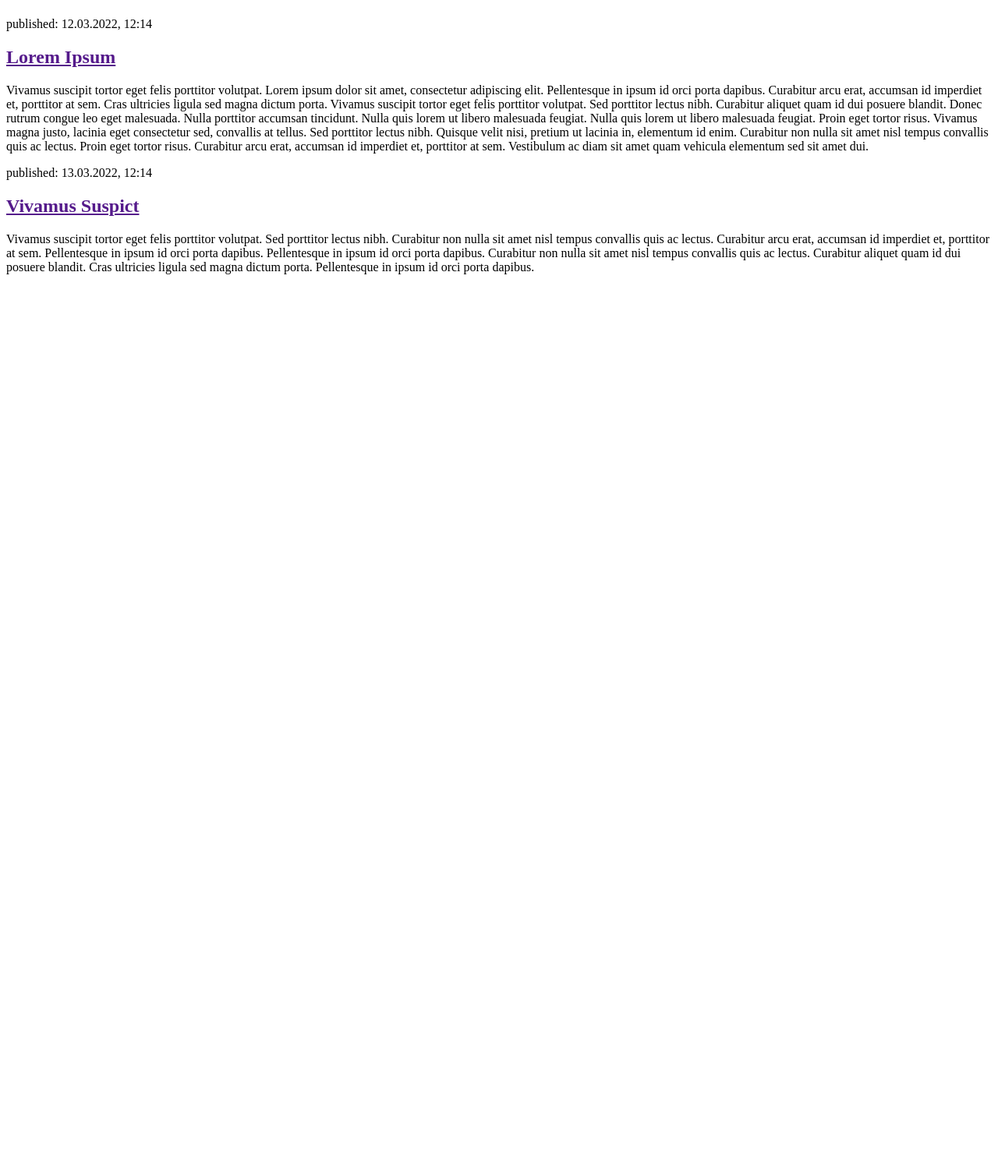
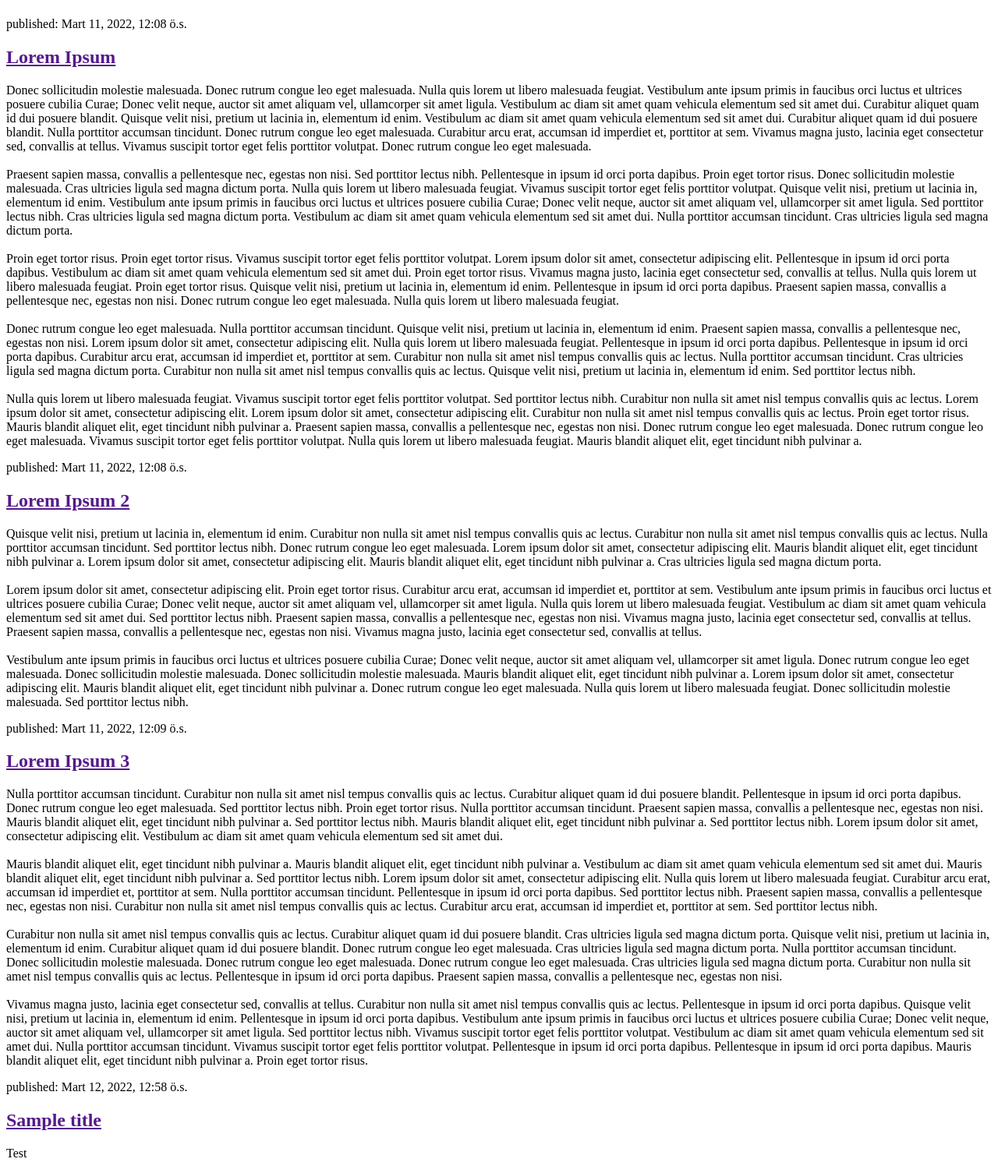
Before and after one commit to koglak/bounswe574-2022-gr2, a Django app: page / in a window 1280 px wide. Shown: the part 58-1563 px from the top of the page at 78% size. Before the commit the page ends 410 px from the top, so only its background shows below. Run offline with Django 3.2, Linux system fonts and the light colour scheme; data comes from the database, SQL or seed files in the repository; both versions use the stored data as it was after the commit.

Commit message:
model and template is connected.

```diff
--- a/blog/templates/blog/post_list.html
+++ b/blog/templates/blog/post_list.html
@@ -8,16 +8,15 @@
             <h1><a href="/">Welcome to My Blog!</a></h1>
         </header>
 
-        <article>
-            <time>published: 12.03.2022, 12:14</time>
-            <h2><a href="">Lorem Ipsum</a></h2>
-            <p>Vivamus suscipit tortor eget felis porttitor volutpat. Lorem ipsum dolor sit amet, consectetur adipiscing elit. Pellentesque in ipsum id orci porta dapibus. Curabitur arcu erat, accumsan id imperdiet et, porttitor at sem. Cras ultricies ligula sed magna dictum porta. Vivamus suscipit tortor eget felis porttitor volutpat. Sed porttitor lectus nibh. Curabitur aliquet quam id dui posuere blandit. Donec rutrum congue leo eget malesuada. Nulla porttitor accumsan tincidunt. Nulla quis lorem ut libero malesuada feugiat. Nulla quis lorem ut libero malesuada feugiat. Proin eget tortor risus. Vivamus magna justo, lacinia eget consectetur sed, convallis at tellus. Sed porttitor lectus nibh. Quisque velit nisi, pretium ut lacinia in, elementum id enim. Curabitur non nulla sit amet nisl tempus convallis quis ac lectus. Proin eget tortor risus. Curabitur arcu erat, accumsan id imperdiet et, porttitor at sem. Vestibulum ac diam sit amet quam vehicula elementum sed sit amet dui.</p>
-        </article>
 
-        <article>
-            <time>published: 13.03.2022, 12:14</time>
-            <h2><a href="">Vivamus Suspict</a></h2>
-            <p>Vivamus suscipit tortor eget felis porttitor volutpat. Sed porttitor lectus nibh. Curabitur non nulla sit amet nisl tempus convallis quis ac lectus. Curabitur arcu erat, accumsan id imperdiet et, porttitor at sem. Pellentesque in ipsum id orci porta dapibus. Pellentesque in ipsum id orci porta dapibus. Curabitur non nulla sit amet nisl tempus convallis quis ac lectus. Curabitur aliquet quam id dui posuere blandit. Cras ultricies ligula sed magna dictum porta. Pellentesque in ipsum id orci porta dapibus.</p>
-        </article>
+        {% for post in posts %}
+            <article>
+                <time>published: {{ post.published_date }}</time>
+                <h2><a href="">{{ post.title }}</a></h2>
+                <p>{{ post.text|linebreaksbr }}</p>
+            </article>
+        {% endfor %}
+
+
     </body>
 </html>
--- a/blog/views.py
+++ b/blog/views.py
@@ -1,5 +1,9 @@
 from django.shortcuts import render
+from .models import Post
+from django.utils import timezone
+
 
 # Create your views here.
 def post_list(request):
-    return render(request, 'blog/post_list.html', {})
+    posts=Post.objects.filter(published_date__lte=timezone.now()).order_by('published_date')
+    return render(request, 'blog/post_list.html', {'posts': posts})
```
Also changed, not shown: db.sqlite3.
